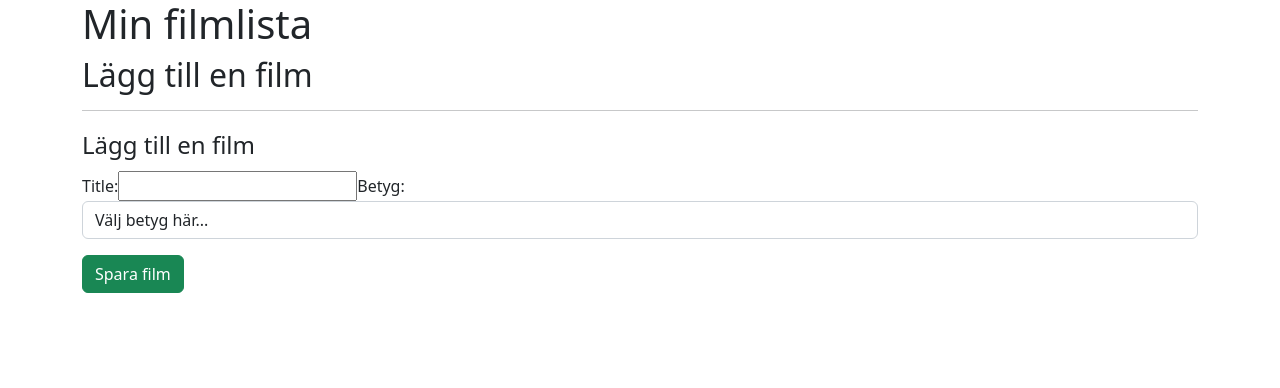
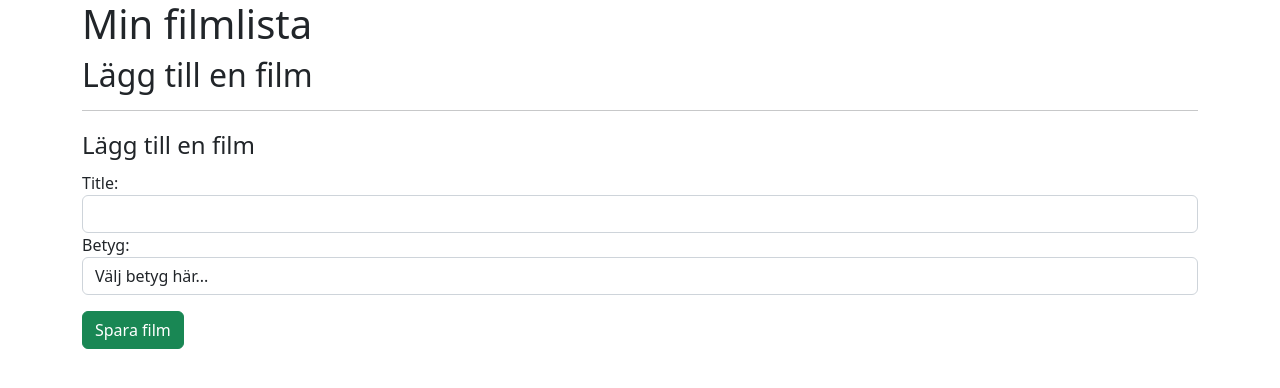
Before and after one commit to olsson7/js-ramverk, a React (Create React App) app: page / in a window 1280 px wide. Shown: the top 388 px of the page. Built offline with nearby package versions, Linux system fonts and the light colour scheme.

Commit message:
update AddMovieForm

```diff
--- a/src/AddMovieForm.js
+++ b/src/AddMovieForm.js
@@ -1,33 +1,53 @@
 import React, { useState, useRef } from 'react'
+import Movie from './Movie';
 
 export default function AddMovieForm() {
+  const [movies, setMovies] = useState([]);
+
+  const handleSubmit = (event) => {
+    event.preventDefault();
+    const title = event.target.elements.title.value;
+    const rating = event.target.elements.rating.value;
+
+    if (!title || rating == 0) {
+        window.alert("Måste fylla i både titel och betyg!");
+        return;
+      }
+
+    setMovies(movies.concat({ title, rating }));
+    event.target.reset();
+  };
+
 
   return (
     <div>
       <fieldset>
         <legend>Lägg till en film</legend>
-            <label for="title-field">Title:</label>
-            <input type="text" id="title-field" class="form-conrol"></input>
-            <lable for="rating-field">Betyg:</lable>
-            <select type="text" id="rating-field" class="form-control">
+        <form onSubmit={handleSubmit}>
+
+          <label htmlFor="title-field">Title:</label>
+          <input type="text" id="title-field" className="form-control" name="title"/>
+          <label htmlFor="rating-field">Betyg:</label>
+
+          <select id="rating-field" className="form-control" name="rating">
             <option value="0">Välj betyg här...</option>
             <option value="1">1</option>
             <option value="2">2</option>
             <option value="3">3</option>
             <option value="4">4</option>
             <option value="5">5</option>
-
           </select>
 
-            <input type="submit" class="btn btn-success mt-3" value="Spara film"></input>
-
+          <input type="submit" className="btn btn-success mt-3" value="Spara film" />
+        </form>
       </fieldset>
 
+      <ul className="list-group">
+        {movies.map((movie, index) => (
+          <Movie key={index} title={movie.title} rating={movie.rating} />
+        ))}
+      </ul>
+
     </div>
-
-
-
-    )
-
-
+  );
 }
```
Lines whose indentation alone changed are shown as unchanged.
